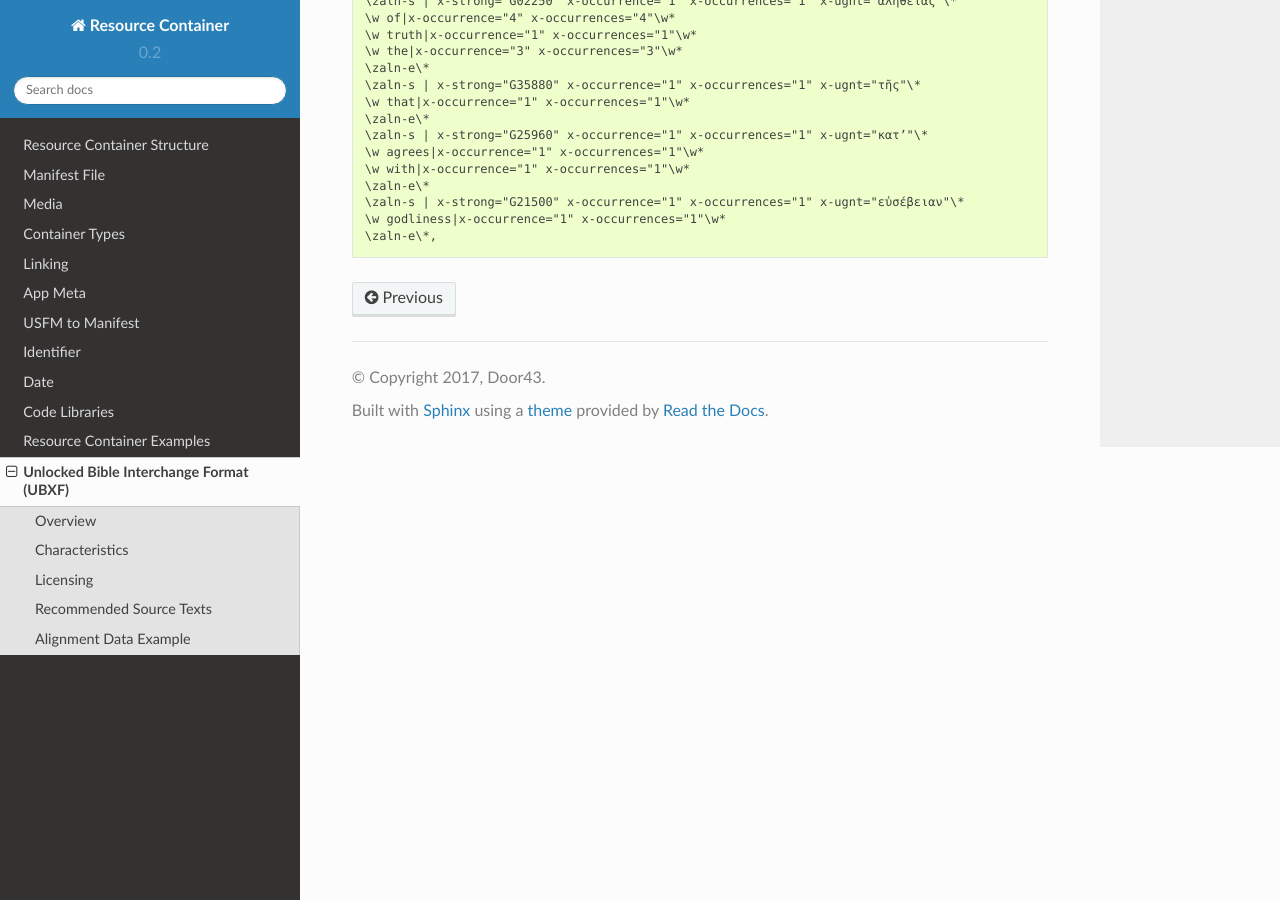
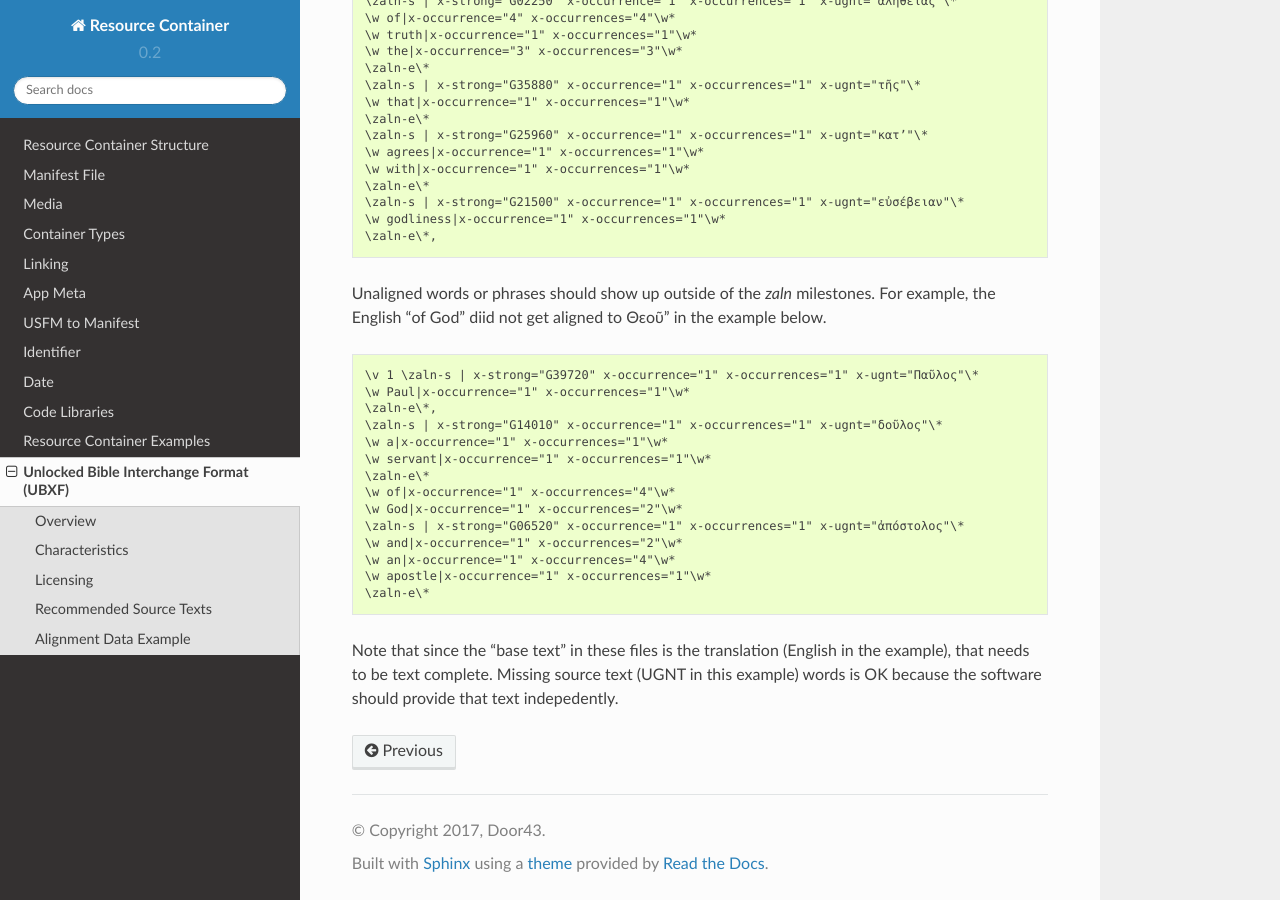
Before and after one commit to unfoldingWord-dev/Resource-Container, a Sphinx documentation site: the page built from docs/ubxf.rst, in a window 1280 px wide and 900 px high, scrolled down 2274 px. Built offline with Sphinx 7.4.7 and the Read the Docs theme 2.0.0, drawn with Linux system fonts in a browser that asks for light colours.

Commit message:
Added example of unaligned words

```diff
--- a/docs/ubxf.rst
+++ b/docs/ubxf.rst
@@ -126,3 +126,24 @@ Here is an example of alignment data encoded in UFSM 3 milestones. Note the foll
     \zaln-s | x-strong="G21500" x-occurrence="1" x-occurrences="1" x-ugnt="εὐσέβειαν"\*
     \w godliness|x-occurrence="1" x-occurrences="1"\w*
     \zaln-e\*,
+
+Unaligned words or phrases should show up outside of the `\zaln` milestones.  For example, the English "of God" diid not get aligned to Θεοῦ" in the example below.
+
+.. code-block:: none
+
+    \v 1 \zaln-s | x-strong="G39720" x-occurrence="1" x-occurrences="1" x-ugnt="Παῦλος"\*
+    \w Paul|x-occurrence="1" x-occurrences="1"\w*
+    \zaln-e\*,
+    \zaln-s | x-strong="G14010" x-occurrence="1" x-occurrences="1" x-ugnt="δοῦλος"\*
+    \w a|x-occurrence="1" x-occurrences="1"\w*
+    \w servant|x-occurrence="1" x-occurrences="1"\w*
+    \zaln-e\*
+    \w of|x-occurrence="1" x-occurrences="4"\w*
+    \w God|x-occurrence="1" x-occurrences="2"\w*
+    \zaln-s | x-strong="G06520" x-occurrence="1" x-occurrences="1" x-ugnt="ἀπόστολος"\*
+    \w and|x-occurrence="1" x-occurrences="2"\w*
+    \w an|x-occurrence="1" x-occurrences="4"\w*
+    \w apostle|x-occurrence="1" x-occurrences="1"\w*
+    \zaln-e\*
+
+Note that since the "base text" in these files is the translation (English in the example), that needs to be text complete.  Missing source text (UGNT in this example) words is OK because the software should provide that text indepedently.
```
